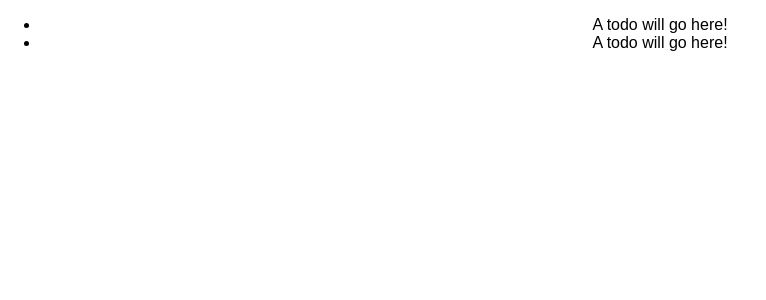
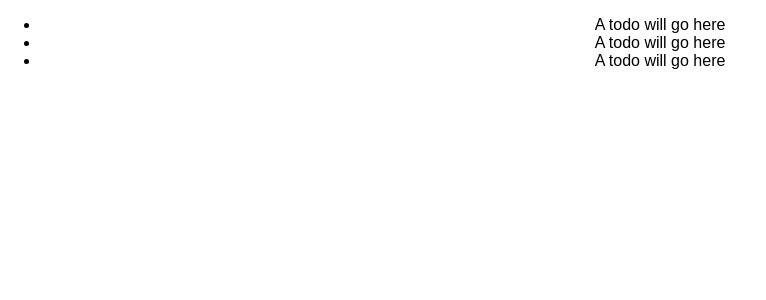
Before and after one commit to mgarr11/react-to-do, a React (Create React App) app: page / in a window 1280 px wide. Shown: the top 300 px of the page, without its empty margins (0-766 px from the left). Built offline with nearby package versions, Linux system fonts and the light colour scheme.

Commit message:
Checkpoint 6 to do: Complete

```diff
--- a/src/App.js
+++ b/src/App.js
@@ -10,6 +10,7 @@ class App extends Component {
       <ul>
       <ToDo />
       <ToDo />
+      <ToDo />
       </ul>
       </div>
     );
--- a/src/components/ToDo.js
+++ b/src/components/ToDo.js
@@ -3,7 +3,7 @@ import React, { Component } from 'react';
 class ToDo extends Component {
   render(){
     return (
-      <li> A todo will go here! </li>
+      <li> A todo will go here </li>
     );
   }
 }
```
